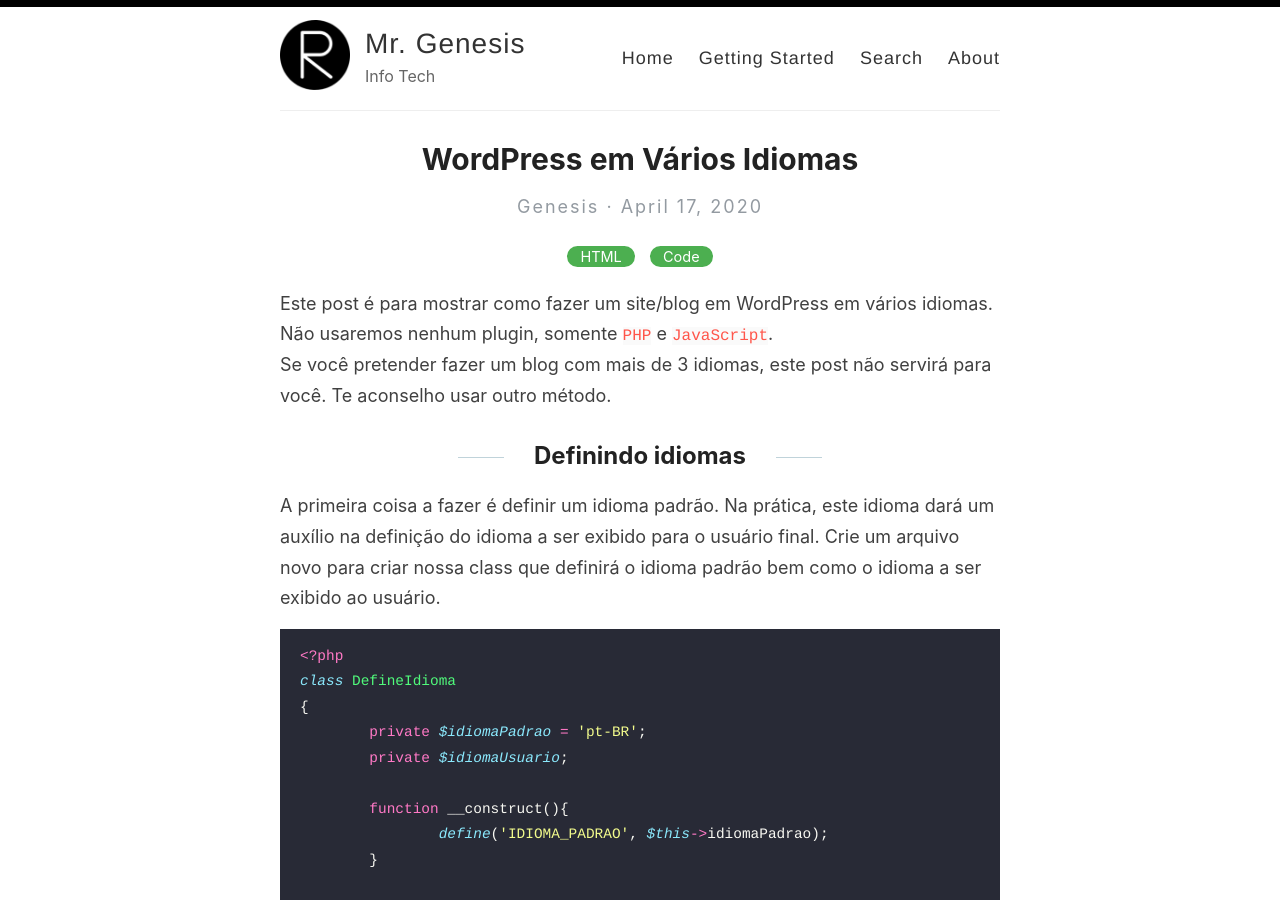
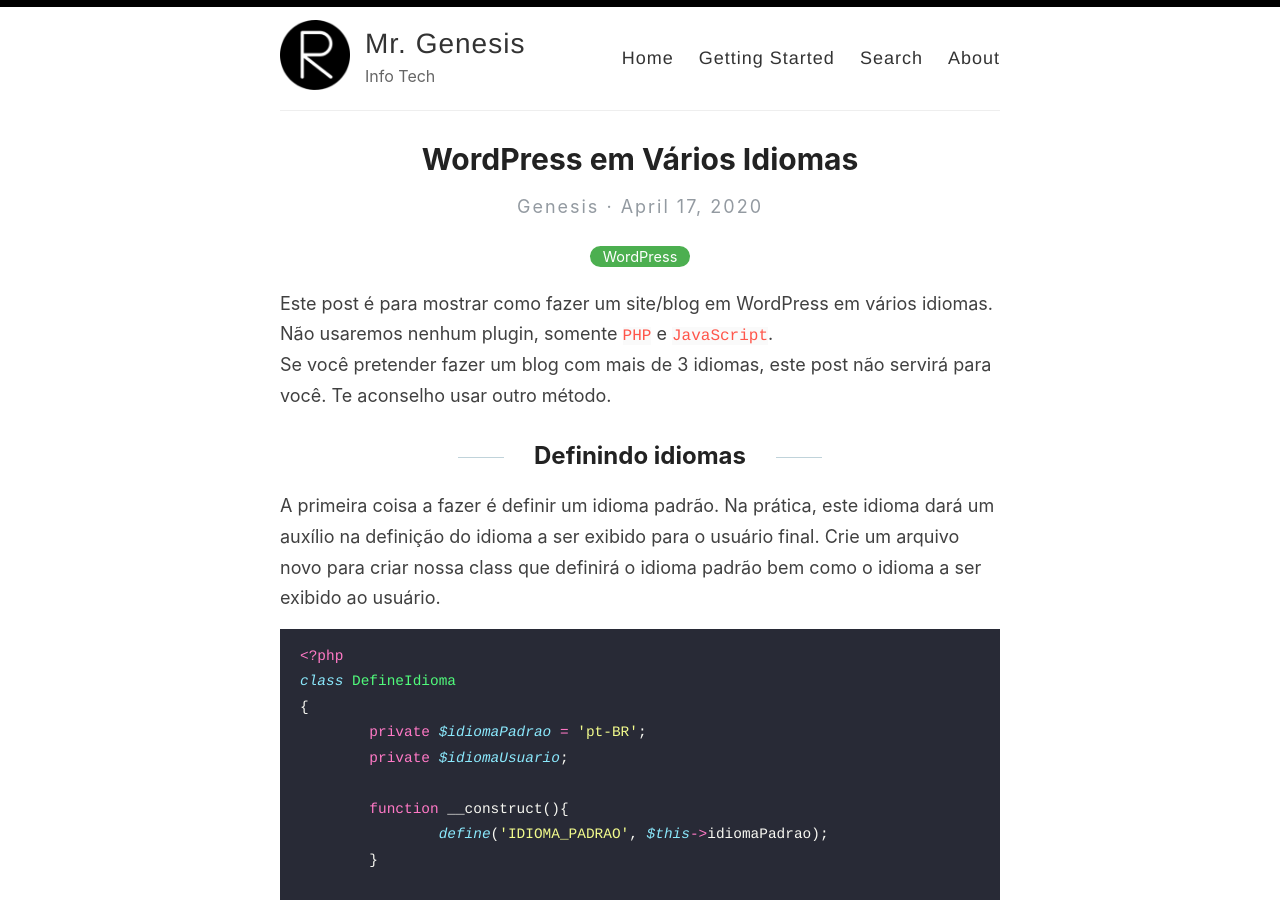
Before and after one commit to mrgenesis/mrgenesis, a Jekyll site: the page built from _posts/2020-04-17-WordPress-em-Vários-Idiomas.md.md, in a window 1280 px wide and 900 px high. Built offline with Jekyll 4.4.1, drawn with Linux system fonts in a browser that asks for light colours; comment, search, counter and statistics services are not loaded.

Commit message:
_posts/2020-04-17-WordPress-em-Vários-Idiomas.md.md updated from https://stackedit.io/

```diff
--- a/_posts/2020-04-17-WordPress-em-Vários-Idiomas.md.md
+++ b/_posts/2020-04-17-WordPress-em-Vários-Idiomas.md.md
@@ -1,7 +1,7 @@
 ---
 layout: post
 title:  WordPress em Vários Idiomas
-categories: [HTML,Code]
+categories: [WordPress]
 excerpt: Neste post me proponho a apresentar para você uma maneira simples de criar um sistema multilíngua em seu WordPress. Será fácil de criar e de gerenciar desde que você mantenha apenas dois ou três idiomas.
 ---
 Este post é para mostrar como fazer um site/blog em WordPress em vários idiomas. Não usaremos nenhum plugin, somente `PHP` e `JavaScript`.
```
Also changed, not shown: other parts of _posts/2020-04-17-WordPress-em-Vários-Idiomas.md.md (+1 -1 lines).
